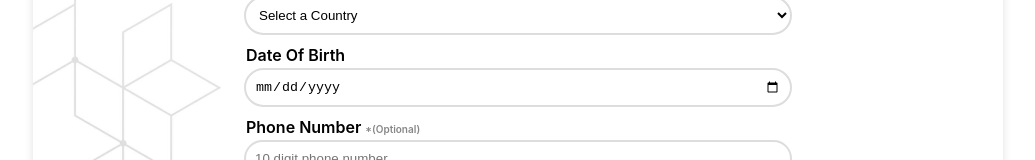
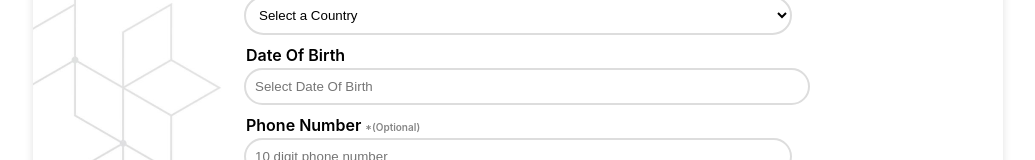
Before and after one commit to danishofcodes/FormsAndValidation, a React (Vite) app: page / in a window 1280 px wide. Both pictures are taken after a click on the button "Personal Details Form". Shown: the part 340-500 px from the top of the page, without its empty margins (122-1157 px from the left). Built offline with nearby package versions, Linux system fonts and the light colour scheme; the HTML template or start-up script is replaced by a standard one.

Commit message:
added React Datepicker library for better controls and date picking

```diff
--- a/package.json
+++ b/package.json
@@ -21,6 +21,7 @@
     "formik": "^2.4.6",
     "gh-pages": "^6.1.1",
     "react": "^18.2.0",
+    "react-datepicker": "^6.9.0",
     "react-dom": "^18.2.0",
     "react-phone-number-input": "^3.4.3",
     "yup": "^1.4.0"
--- a/src/components/PersonalDetailsForm.jsx
+++ b/src/components/PersonalDetailsForm.jsx
@@ -4,6 +4,8 @@ import { useFormik } from 'formik'
 import * as Yup from 'yup';
 import React, { useState } from 'react'
 import SelectCountry from './SelectCountry';
+import DatePicker from 'react-datepicker';
+import 'react-datepicker/dist/react-datepicker.css';
 
 export default function PersonalDetailsForm() {
     const [confirmResetModal, setConfirmResetModal] = useState(false);
@@ -67,7 +69,7 @@ export default function PersonalDetailsForm() {
         setConfirmResetModal(true);
     }
 
-    function goback(){
+    function goback() {
         setConfirmResetModal(false)
     }
     return (
@@ -97,7 +99,15 @@ export default function PersonalDetailsForm() {
                         </div>
                         <div class="inputField">
                             <label for="dateOfBirth">Date Of Birth</label>
-                                <input className='formInput' type="date" id="dateOfBirth" name="dateOfBirth" value={formik.values.dateOfBirth} placeholder='DOB' onChange={formik.handleChange} onBlur={formik.handleBlur} />
+                            {/* <input className='formInput' type="date" id="dateOfBirth" name="dateOfBirth" value={formik.values.dateOfBirth} placeholder='DOB' onChange={formik.handleChange} onBlur={formik.handleBlur} /> */}
+                            <DatePicker className='formInput dob' id="dateOfBirth" name="dateOfBirth" selected={formik.values.dateOfBirth} // Use `selected` instead of `value`
+                                placeholderText='Select Date Of Birth'
+                                dateFormat="yyyy-MM-dd"
+                                onChange={date => formik.setFieldValue('dateOfBirth', date)}
+                                minDate={new Date('1900-01-01')}
+                                maxDate={new Date('2018-12-31')}
+                                onBlur={formik.handleBlur}
+                            />
                             {formik.touched.dateOfBirth && formik.errors.dateOfBirth ? <div className='error'>{formik.errors.dateOfBirth}</div> : null}
                         </div>
 
@@ -131,7 +141,7 @@ export default function PersonalDetailsForm() {
                     <div className='modal-confirm-action'>
                         <h5>The form will be <b>RESET</b>, all data will be lost, want to proceed? </h5>
                         <button type='button' className="actionred" onClick={handleReset}><FontAwesomeIcon icon={faCircleExclamation} /> Confirm Reset Form</button>
-                        <br/>
+                        <br />
                         <button type='button' className="goback" onClick={goback}><FontAwesomeIcon icon={faArrowCircleRight} /> Go Back</button>
                     </div>
                 </div>
--- a/src/index.css
+++ b/src/index.css
@@ -375,7 +375,9 @@ select.formInput {
   flex: 1;
 }
 
-
+.formInput.dob{
+  width: 100%;
+}
 
 
 @media (min-width: 768px) {
```
Also changed, not shown: 1 other file (tests, documents, lock files or other folders). Lines whose indentation alone changed are shown as unchanged.
